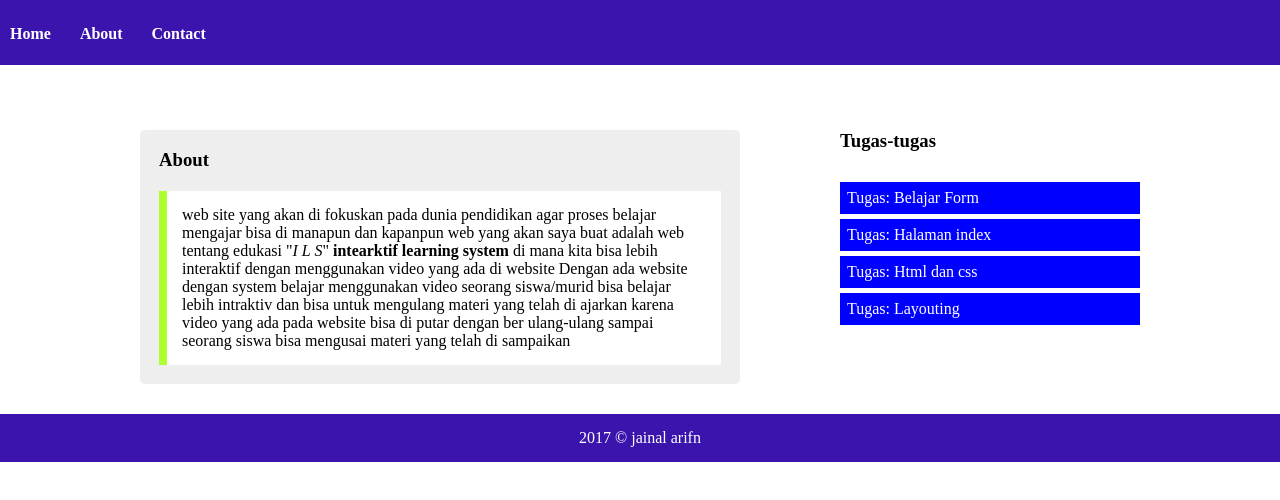
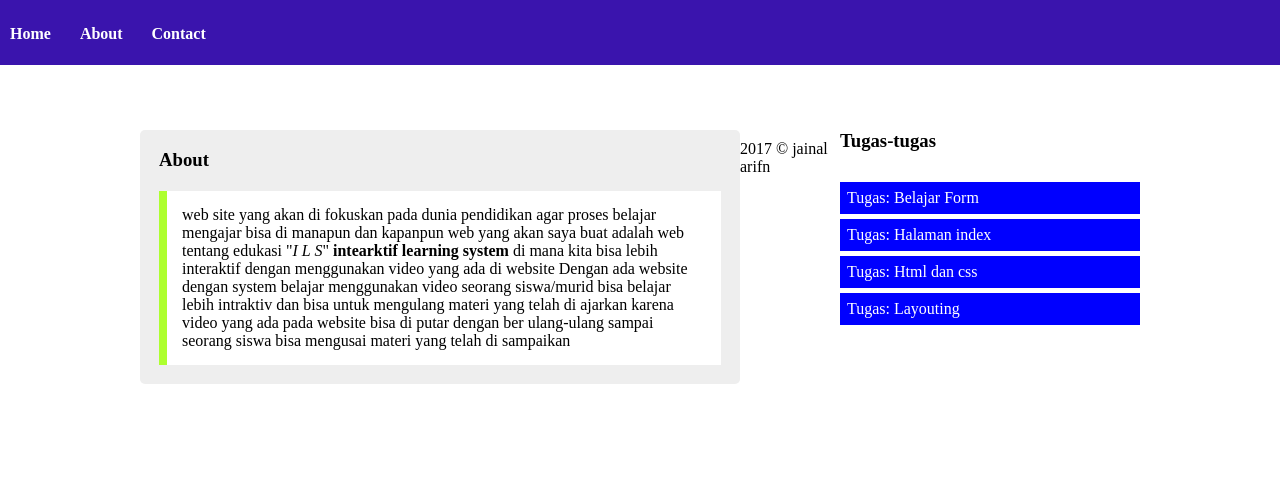
Before and after one commit to JainalArifin/jainal_baru.github.io, a plain HTML site: page about.html in a window 1280 px wide. Drawn offline with Linux system fonts and the light colour scheme.

Commit message:
perubahan css bagian footer

```diff
--- a/style.css
+++ b/style.css
@@ -80,14 +80,3 @@ section .sidebar li:hover{
   background-color: green;
 }
 /* /sidebar */
-/* footer */
-footer {
-    width: 100%;
-    clear: left;
-    background-color: #3A14AD;
-    padding: 15px 0;
-    color: #fff;
-}
-footer p{
-  text-align: center;
-}
```
